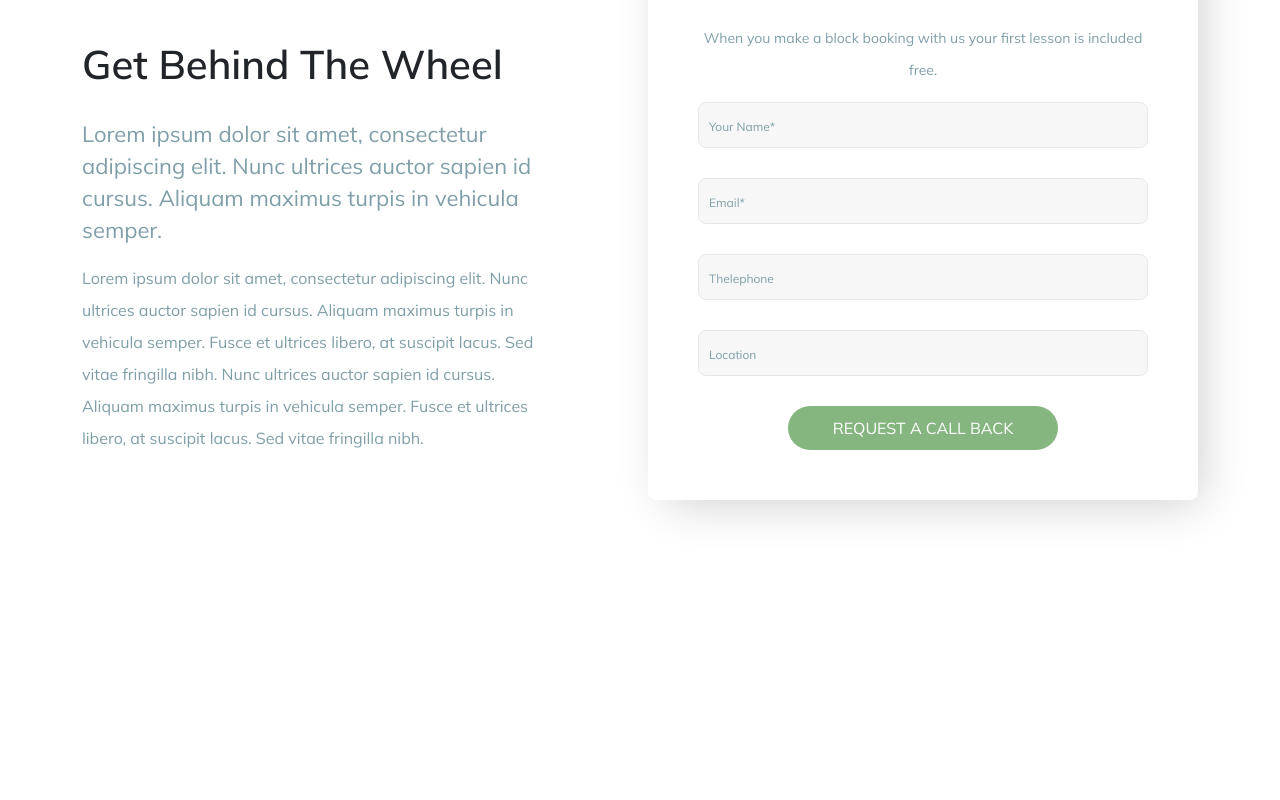
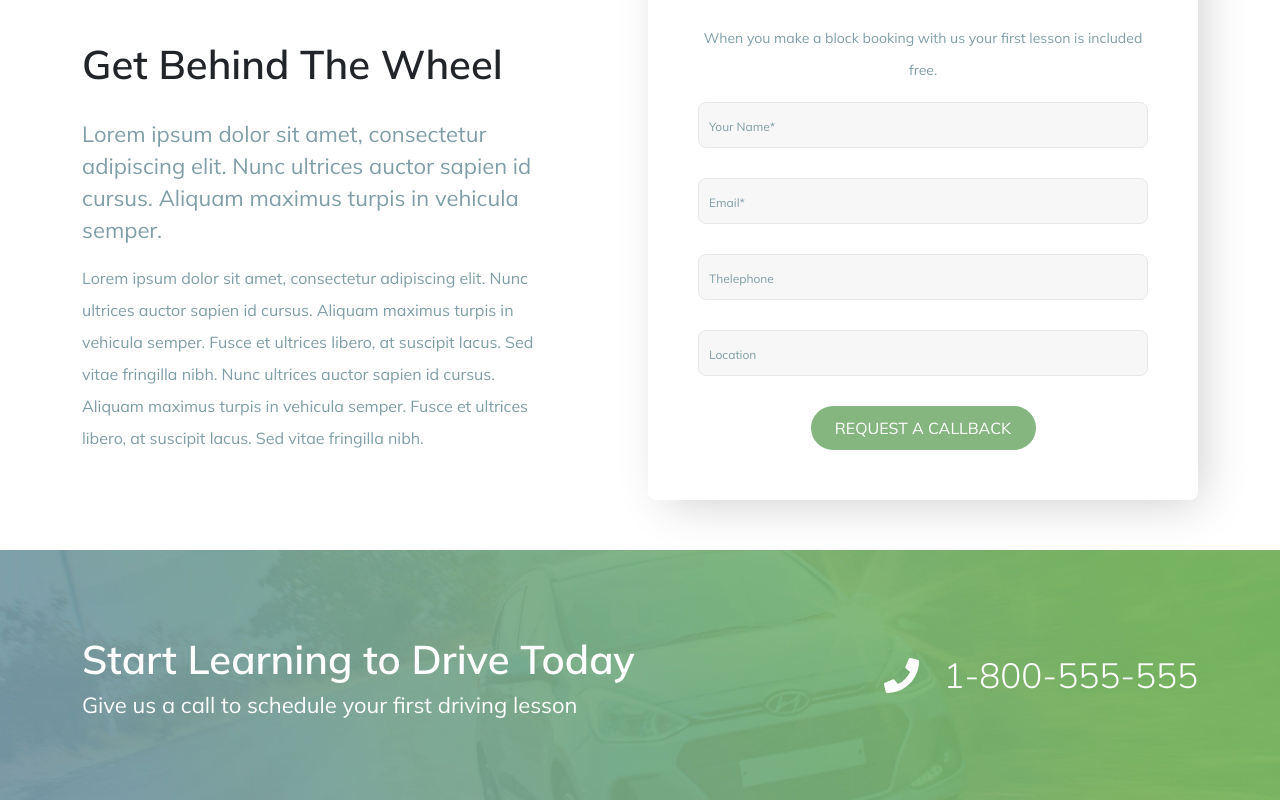
Before and after one commit to andrea-nuzzo/proj-html-vuejs, a Vue app: page / in a window 1280 px wide. Shown: the part 790-1590 px from the top of the page. Before the commit the page ends 1340 px from the top, so only its background shows below. Built offline with nearby package versions, Linux system fonts and the light colour scheme.

Commit message:
completed section "Start Learning ..."

```diff
--- a/src/assets/style/global.scss
+++ b/src/assets/style/global.scss
@@ -30,6 +30,19 @@ a{
     text-decoration: none;
 }
 
+.title{
+    font-size: $fontSizeTitle;
+    font-weight: 600;
+}
+
+.subTitle{
+    font-size:$fontSizeSubTitle;
+}
+
+.text{
+    font-size: $fontSizeText;
+}
+
 /*---------------------
       Buttons
 ---------------------*/
--- a/src/assets/style/partials/variables.scss
+++ b/src/assets/style/partials/variables.scss
@@ -10,3 +10,10 @@ $btnOneHoverColor: #79b27b;
 
 $btnTwoColor: #484848;
 $btnTwoHoverColor: #85b680;
+
+/*---------------------
+      Font
+---------------------*/
+$fontSizeTitle: 40px;
+$fontSizeSubTitle: 22px;
+$fontSizeText: 16px;
--- a/src/components/elements/cardRequest.vue
+++ b/src/components/elements/cardRequest.vue
@@ -6,7 +6,7 @@
     <input type="email" placeholder="Email*">
     <input type="tel" placeholder="Thelephone">
     <input type="text" placeholder="Location">
-    <div class="btnGreen">request a call back</div>
+    <div class="btnGreen">request a callback</div>
 
   </div>
 </template>
@@ -54,7 +54,7 @@ input{
     font-size: 12px;
 }
 .btnGreen{
-    width: 60%;
+    width: 50%;
     margin: 0 auto;
 }
 
--- a/src/components/section/GetBehindTheWheel.vue
+++ b/src/components/section/GetBehindTheWheel.vue
@@ -1,7 +1,7 @@
 <template>
 <div class="container d-flex justify-content-between">
     <div class="left">
-        <h2>Get Behind The Wheel</h2>
+        <h2 class="title">Get Behind The Wheel</h2>
         <p class="subTitle">Lorem ipsum dolor sit amet, consectetur adipiscing elit. Nunc ultrices auctor sapien id cursus. Aliquam maximus turpis in vehicula semper.</p>
         <p class="text">Lorem ipsum dolor sit amet, consectetur adipiscing elit. Nunc ultrices auctor sapien id cursus. Aliquam maximus turpis in vehicula semper. Fusce et ultrices libero, at suscipit lacus. Sed vitae fringilla nibh. Nunc ultrices auctor sapien id cursus. Aliquam maximus turpis in vehicula semper. Fusce et ultrices libero, at suscipit lacus. Sed vitae fringilla nibh.</p>
     </div>
@@ -28,8 +28,6 @@ components:{
 @import '../../assets/style/partials/variables.scss';
 
 h2{
-    font-size: 40px;
-    font-weight: 600;
     margin: 80px 0px 30px 0px;
 }
 .subTitle, .text{
@@ -38,16 +36,7 @@ h2{
     margin-right: 90px ;
 }
 
-.subTitle{
-    font-size:22px;
-}
-
-.text{
-    font-size: 16px;
-}
-
 .move{
     top: -50px;
 }
-
 </style>
--- a/src/components/section/StartLearningToDrive.vue
+++ b/src/components/section/StartLearningToDrive.vue
@@ -0,0 +1,37 @@
+<template>
+  <div class="backgroundSection">
+      <div class="container d-flex justify-content-between align-items-center h-100">
+          <div class="left">
+              <div class="title">Start Learning to Drive Today</div>
+              <div class="subTitle">Give us a call to schedule your first driving lesson</div>
+          </div>
+          <div class="rigth">
+              <i class="fas fa-phone"></i>
+              <span class="ms-4">1-800-555-555</span>
+          </div>
+      </div>
+  </div>
+</template>
+
+<script>
+export default {
+    name: 'StartLearningToDrive'
+}
+</script>
+
+<style lang="scss" scoped>
+
+@import '../../assets/style/partials/variables.scss';
+
+.backgroundSection{
+    height: 250px;
+    background-image: url('../../assets/img/horizontal-cta-background.jpg');
+    background-position: center;
+    background-size: cover;
+    color: white;
+}
+.rigth{
+    font-size: 35px;
+    font-weight: 300;
+}
+</style>
```
